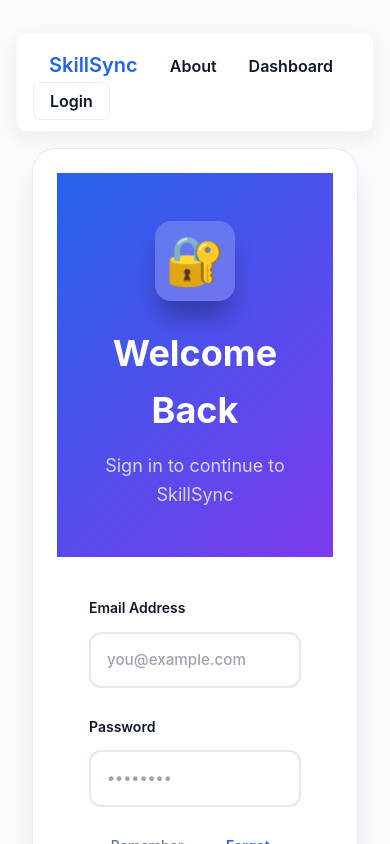
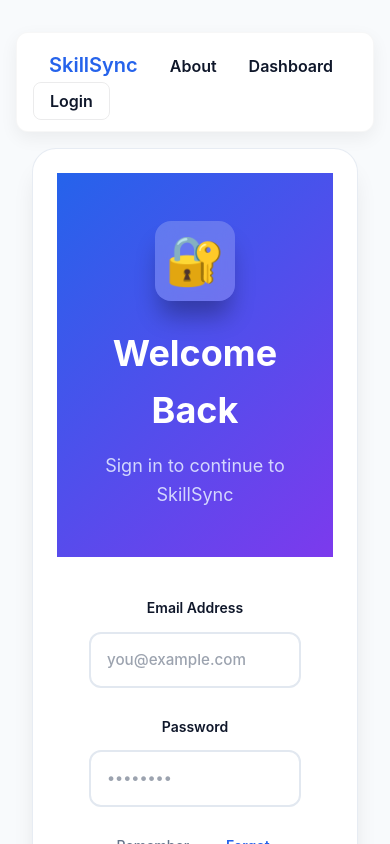
Before and after one commit to Rajprabhu147/react-comback, a React (Vite) app: page / in a window 390 px wide. Shown: the top 844 px of the page. Built offline with nearby package versions, Linux system fonts and the light colour scheme.

Commit message:
Testing Functionality

```diff
--- a/src/index.css
+++ b/src/index.css
@@ -572,6 +572,9 @@ textarea:focus {
 }
 
 @media (max-width: 640px) {
+  .card {
+    text-align: center;
+  }
   .skill-card {
     padding: 1rem;
   }
```
